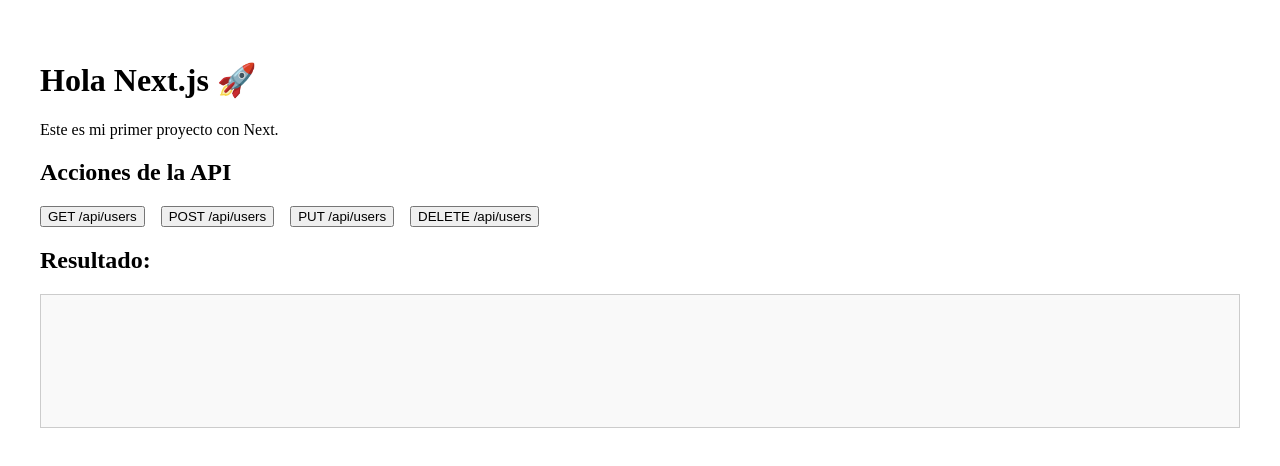
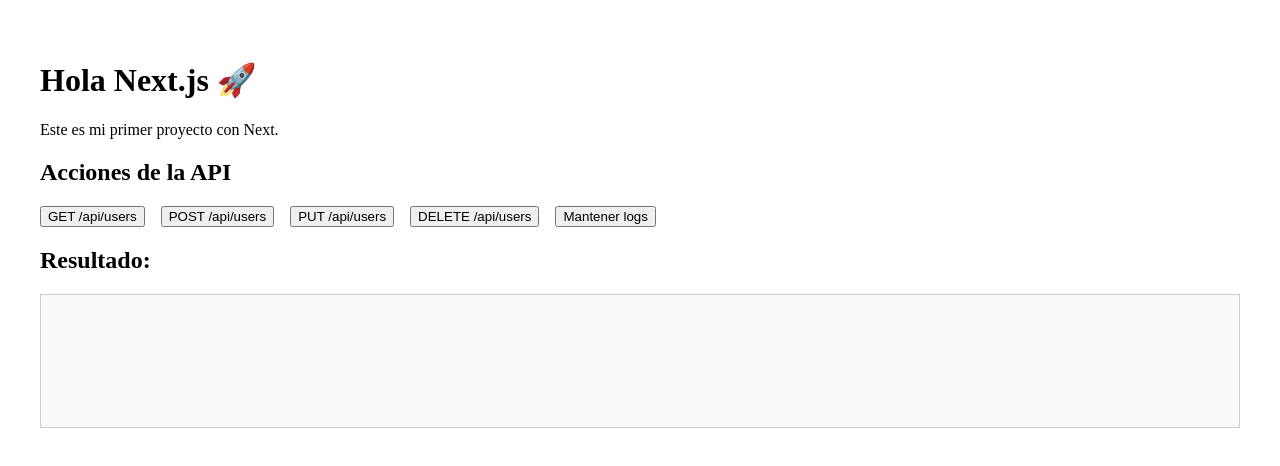
Before and after one commit to LRodriguez30/E-Commerce-TC-BD-I, a Next.js app: page / in a window 1280 px wide. Shown: the top 466 px of the page. Built offline with nearby package versions, Linux system fonts and the light colour scheme.

Commit message:
Modified index.js 1.3

```diff
--- a/pages/index.js
+++ b/pages/index.js
@@ -1,4 +1,11 @@
 export default function Home() {
+  let keepLog = false; // false: limpiar automáticamente, true: mantener logs
+
+  const toggleLog = () => {
+    keepLog = !keepLog;
+    const btn = document.getElementById("toggle-log");
+    btn.textContent = keepLog ? "Limpiar automáticamente" : "Mantener logs";
+  };
 
   const handleFetch = async (method) => {
     try {
@@ -30,17 +37,19 @@
 
       const result = await res.json();
 
-      // Aquí agregamos el resultado al contenedor usando DOM puro
       const container = document.getElementById("api-output");
+      if (!keepLog) container.innerHTML = "";
+
       const newDiv = document.createElement("div");
       newDiv.style.borderBottom = "1px solid #ccc";
       newDiv.style.padding = "0.5rem 0";
       newDiv.textContent = `${method} => ${JSON.stringify(result)}`;
-      container.innerHTML = "";
       container.appendChild(newDiv);
 
     } catch (err) {
       const container = document.getElementById("api-output");
+      if (!keepLog) container.innerHTML = "";
+
       const newDiv = document.createElement("div");
       newDiv.style.color = "red";
       newDiv.style.padding = "0.5rem 0";
@@ -60,6 +69,7 @@
         <button onClick={() => handleFetch("POST")}>POST /api/users</button>
         <button onClick={() => handleFetch("PUT")}>PUT /api/users</button>
         <button onClick={() => handleFetch("DELETE")}>DELETE /api/users</button>
+        <button id="toggle-log" onClick={toggleLog}>Mantener logs</button>
       </div>
 
       <h2>Resultado:</h2>
```
